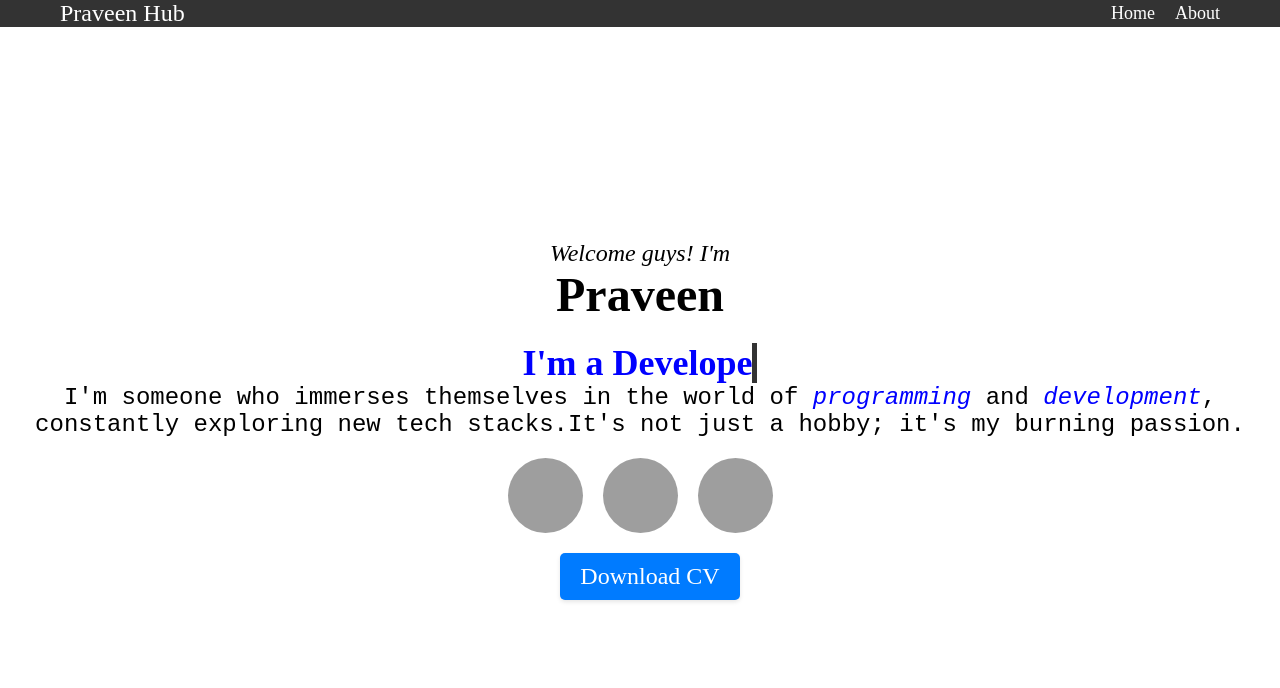
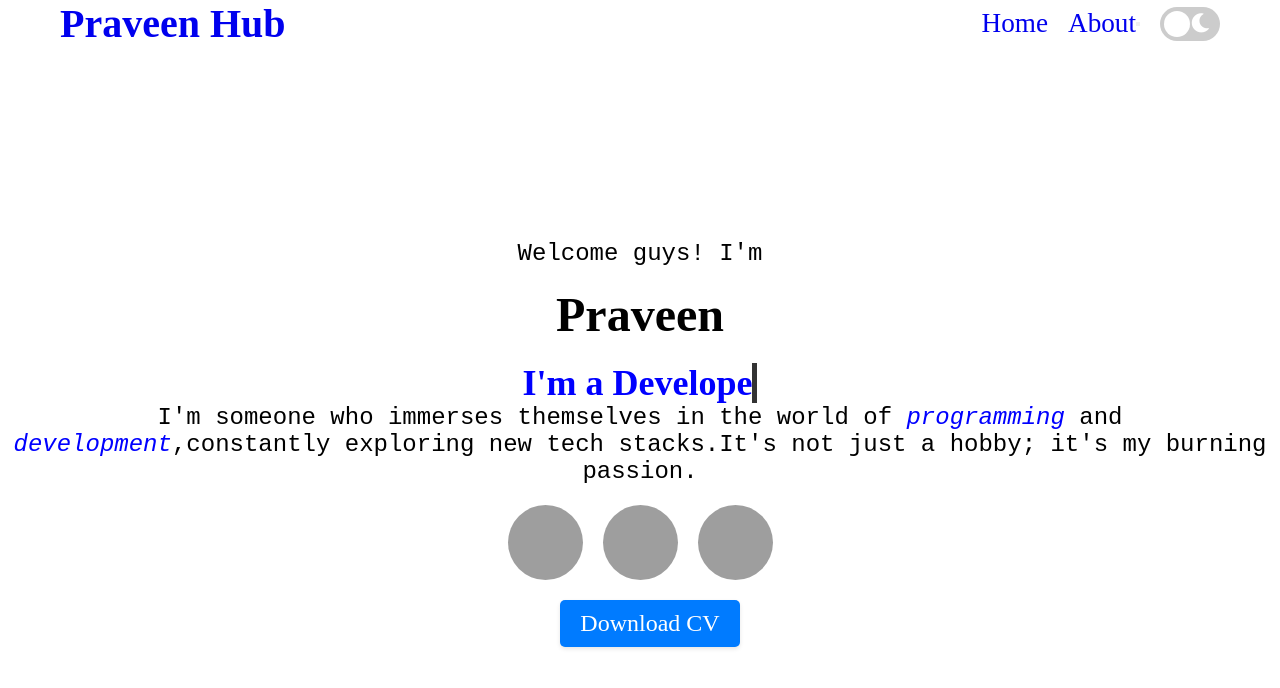
Before and after one commit to prvn-mhsh/hub, a plain HTML site: page index.html in a window 1280 px wide. Drawn offline with Linux system fonts and the light colour scheme; grey boxes are pictures that could not be loaded; a small style sheet from the web is missing.

Commit message:
initialcommit

```diff
--- a/index.html
+++ b/index.html
@@ -1,6 +1,7 @@
 <!DOCTYPE html>
 <html lang="en">
 <head>
+  <link rel="stylesheet" href="https://cdnjs.cloudflare.com/ajax/libs/font-awesome/5.15.4/css/all.min.css" integrity="sha512-WNbKK/xjQ6fLzWWM/tnndG+Q6Oq05J+2/5oRvKT2QCZMyhJc8LAyHJZojbmLXJeC/5IwuIYZUIr9M7zauH5D8Q==" crossorigin="anonymous" referrerpolicy="no-referrer" />
   <meta charset="UTF-8">
   <meta name="viewport" content="width=device-width, initial-scale=1.0">
   <title>Praveen Hub</title>
@@ -11,16 +12,28 @@
   <nav class="navbar">
     <div class="container">
       <a href="#" class="navbar-brand">Praveen Hub</a>
+
+      <div class="collapse navbar-collapse" id="ftco-nav">
       <ul class="menu">
         <li><a href="#">Home</a></li>
-        <li><a href="commingsoon">About</a></li>
+        <li><a href="#commingsoon">About</a></li>
       </ul>
     </div>
+    <button class="navbar-toggler js-fh5co-nav-toggle fh5co-nav-toggle" type="button" data-toggle="collapse" data-target="#ftco-nav" aria-controls="ftco-nav" aria-expanded="false" aria-label="Toggle navigation"></button>
+      <label class="theme-switch" for="theme-toggle">
+          <input type="checkbox" id="theme-toggle">
+          <div class="slider round">
+            <span class="icon sun"><i class="fas fa-sun"></i></span>
+            <span class="icon moon"><i class="fas fa-moon"></i></span>
+        </div>
+      </label>
   </nav>
-    <div class="center-text"><i>Welcome guys! I'm</i>
+    <div class="center-text">
+      <p class="animated-text">Welcome guys! I'm</p>
 				<h1>Praveen</h1>
         <h2>I'm a <span class="txt-rotate" data-period="1000" data-rotate='["Student", "Developer"]'><span class="wrap">Student</span></span></h2>
-        <p>I'm someone who immerses themselves in the world of <em>programming</em> and <em>development</em>, constantly exploring new tech stacks.It's not just a hobby; it's my burning passion.</p>
+        <p>I'm someone who immerses themselves in the world of <em>programming</em> and <em>development</em>,constantly exploring new tech stacks.It's not just a hobby; it's my burning passion.</p>
+
         <div class="button-container">
           <a href="https://github.com/prvn-mhsh" target="_blank"class="flex-button" id="button1"></button>
           <a href="https://www.linkedin.com/in/prvnmhsh/" target="_blank"class="flex-button" id="button2"></button>
@@ -28,9 +41,7 @@
       </div>
       <a href="resume.pdf" class="download-button" download>Download CV</a>
         <script src="styles.js"></script>
-    </div>
-
-
+      </div>
 
 </body>
 </html>
--- a/styles.css
+++ b/styles.css
@@ -6,9 +6,6 @@
 }
 
 /* Basic styling for the navbar */
-  .navbar {
-    background-color: #333; /* Dark background color */
-  }
 
 .container {
   max-width: 1200px; /* Adjust this value according to your design */
@@ -20,14 +17,16 @@
 }
 
 .navbar-brand {
-    color: white; /* Text color */
+    font-size: 2.5rem;
+    font-weight: 600;
+    margin-right: auto;
     text-decoration: none; /* Remove underline */
-    font-size: 24px; /* Font size */
 }
 
 .menu {
   list-style-type: none; /* Remove bullet points */
   display: flex; /* Make the menu items horizontal */
+
 }
 
 .menu li {
@@ -39,9 +38,9 @@
 }
 
 .menu li a {
-    color: white; /* Text color */
   text-decoration: none; /* Remove underline */
-    font-size: 18px; /* Font size */
+  position: relative;
+  font-size: 1.7rem;
 }
 
 .menu li a:hover {
@@ -53,10 +52,8 @@
     top: 30%;
     bottom: 40%;
     text-align: center;
-
-    font-style: arial sans-serif;
-      font-size: 24px; /* Font size */
-      color: black; /* Text color */
+    font-style: Arial, sans-serif; /* Correct font-family declaration */
+    font-size: 24px;
 }
 .center-text h1 {
   font-style: arial sans-serif;
@@ -70,7 +67,8 @@
 animation: eraseAndForm 4s infinite; /* Animation */
 }
 .center-text p {
-    margin-bottom: 10px;
+  margin-bottom: 20px;
+  text-align: center;
   font-family: 'Courier New', Courier, monospace;
 
 }
@@ -151,3 +149,97 @@
 .download-button {
 box-shadow: 0 2px 4px rgba(0, 0, 0, 0.1); /* Add shadow */
 }
+
+@keyframes jump {
+0% { transform: translateY(-100px); }
+100% { transform: translateY(0); }
+}
+.animated-text {
+animation: jump 2s; /* Apply animation with 2 seconds duration and infinite loop */
+}
+.body {
+color: #333; /* Default text color for light theme */
+}
+
+.dark-theme {
+background-color: #333;
+color: #fff; /* Text color for dark theme */
+}
+
+/* Styles for light theme */
+.light-theme {
+background-color: #fff;
+color: #333; /* Text color for light theme */
+}
+
+/* Styles for the theme switch container */
+.theme-switch {
+position: relative;
+margin-left: 20px;
+display: inline-block;
+width: 60px;
+height: 34px;
+}
+
+/* Hide default checkbox */
+.theme-switch input {
+opacity: 0;
+width: 0;
+height: 0;
+}
+
+/* Styles for the slider */
+.slider {
+position: absolute;
+cursor: pointer;
+top: 0;
+left: 0;
+right: 0;
+bottom: 0;
+background-color: #ccc;
+transition: .4s;
+border-radius: 34px;
+}
+
+/* Styles for the slider's round shape */
+.slider.round {
+border-radius: 34px;
+}
+
+/* Styles for the slider's checked state */
+.theme-switch input:checked + .slider {
+background-color: #2196F3;
+}
+
+/* Styles for the slider's sliding action */
+.slider.round:before {
+position: absolute;
+content: "";
+height: 26px;
+width: 26px;
+left: 4px;
+bottom: 4px;
+background-color: white;
+transition: .4s;
+border-radius: 50%;
+}
+
+/* Styles for the slider's checked state */
+.theme-switch input:checked + .slider:before {
+transform: translateX(26px);
+}
+.theme-switch .icon {
+  position: absolute;
+  top: 50%;
+  transform: translateY(-50%);
+  font-size: 1.2em;
+  color: #fff; /* Icon color */
+}
+
+.theme-switch .icon.sun {
+  left: 10px;
+}
+
+.theme-switch .icon.moon {
+  right: 10px;
+}
--- a/styles.js
+++ b/styles.js
@@ -50,3 +50,7 @@
     }
   }
 };
+// Toggle between light and dark themes
+document.getElementById('theme-toggle').addEventListener('change', function() {
+document.body.classList.toggle('dark-theme');
+});
```
Lines whose indentation alone changed are shown as unchanged.
